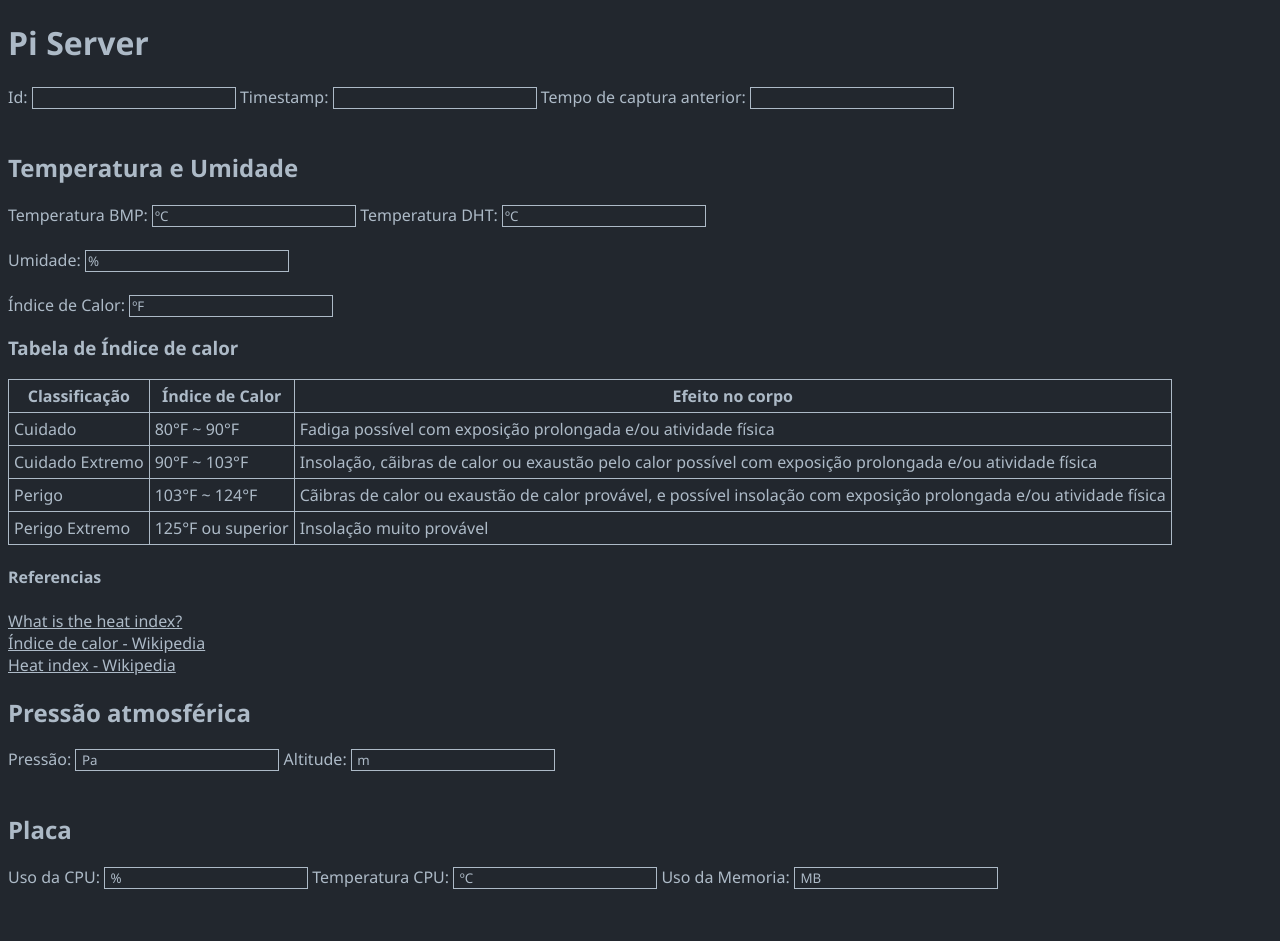
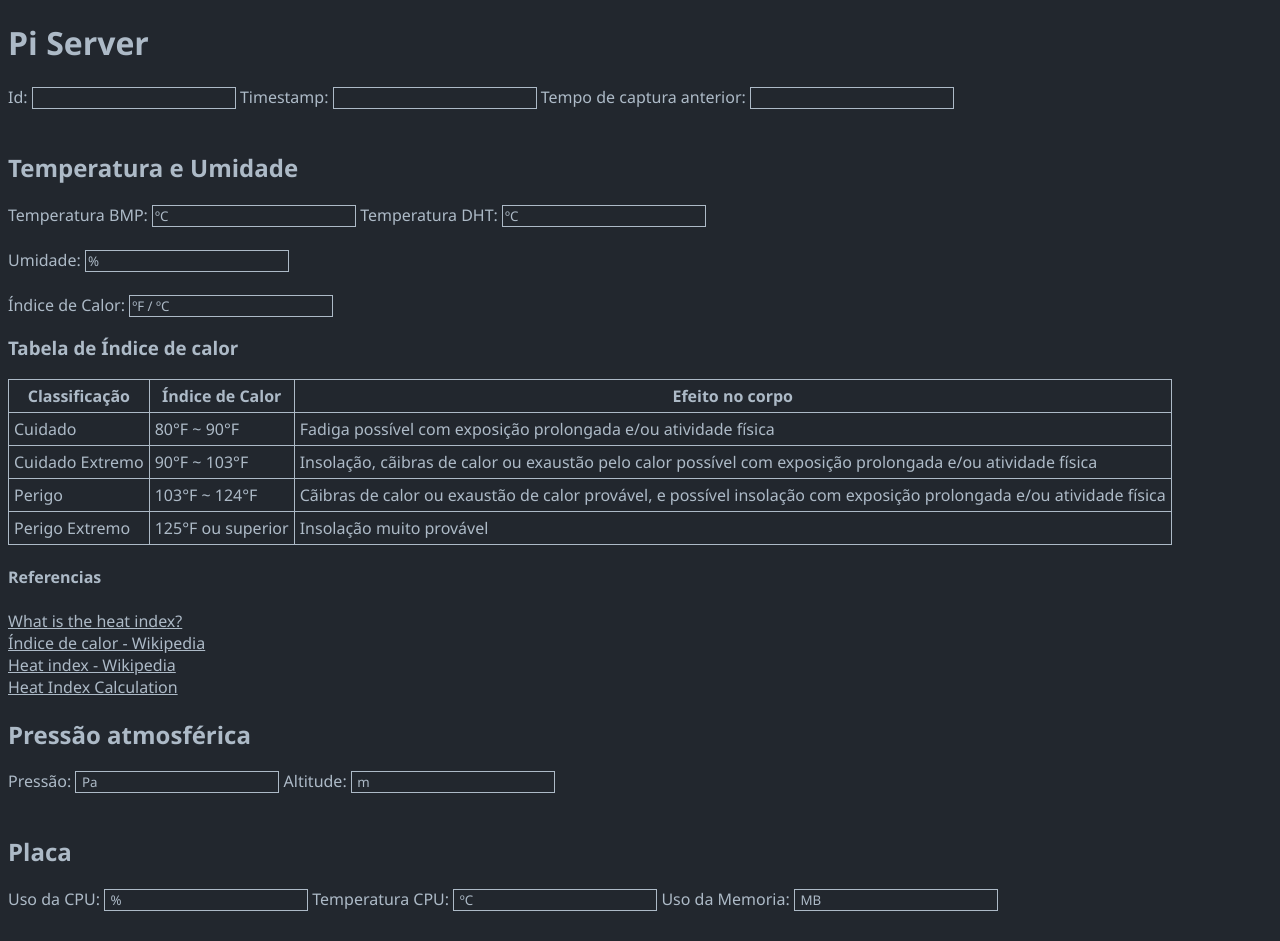
Before and after one commit to gutierrezgpi/WeatherStation, a Flask app: template templates/index.html in a window 1280 px wide. Before the commit the page ends 889 px from the top, so only its background shows below. Run offline with Flask 2, Linux system fonts and the light colour scheme; the template is opened without the code that fills it, so the values that code supplies are empty.

Commit message:
Temperatura aparente

```diff
--- a/server.py
+++ b/server.py
@@ -22,4 +22,6 @@
 
     now = data_file[data_file_size-1]
 
-    return render_template('index.html', now=now)
+    icc = round((float(now[6])-32)/1.8, 2)
+
+    return render_template('index.html', now=now, icc=icc)
--- a/templates/index.html
+++ b/templates/index.html
@@ -57,7 +57,7 @@
     <label for="humidity">Umidade:</label>
     <input type="text" id="humidity" name="humidity" disabled value="{{ now[5] }}%"><br><br>
     <label for="ic">Índice de Calor:</label>
-    <input type="text" id="ic" name="ic" disabled value="{{ now[6] }}ºF">
+    <input type="text" id="ic" name="ic" disabled value="{{ now[6] }}ºF / {{ icc }}ºC">
 
     <h3>Tabela de Índice de calor</h3>
 
@@ -92,7 +92,8 @@
     <h4>Referencias</h4>
     <a href="https://www.weather.gov/ama/heatindex">What is the heat index?</a><br>
     <a href="https://pt.wikipedia.org/wiki/%C3%8Dndice_de_calor">Índice de calor - Wikipedia</a><br>
-    <a href="https://en.wikipedia.org/wiki/Heat_index">Heat index - Wikipedia</a>
+    <a href="https://en.wikipedia.org/wiki/Heat_index">Heat index - Wikipedia</a><br>
+    <a href="https://www.wpc.ncep.noaa.gov/html/heatindex.shtml">Heat Index Calculation</a>
 
     <h2>Pressão atmosférica</h2>
     <label for="pressure">Pressão:</label>
```
